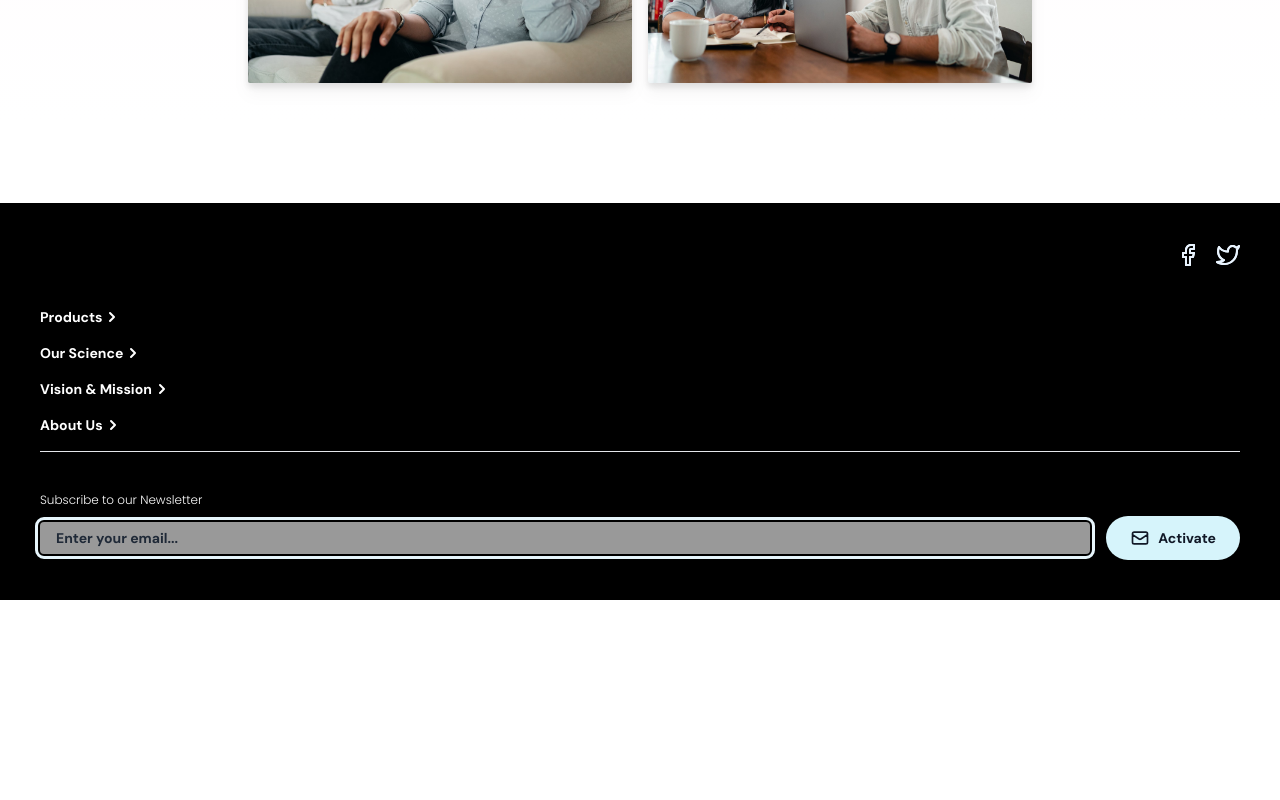
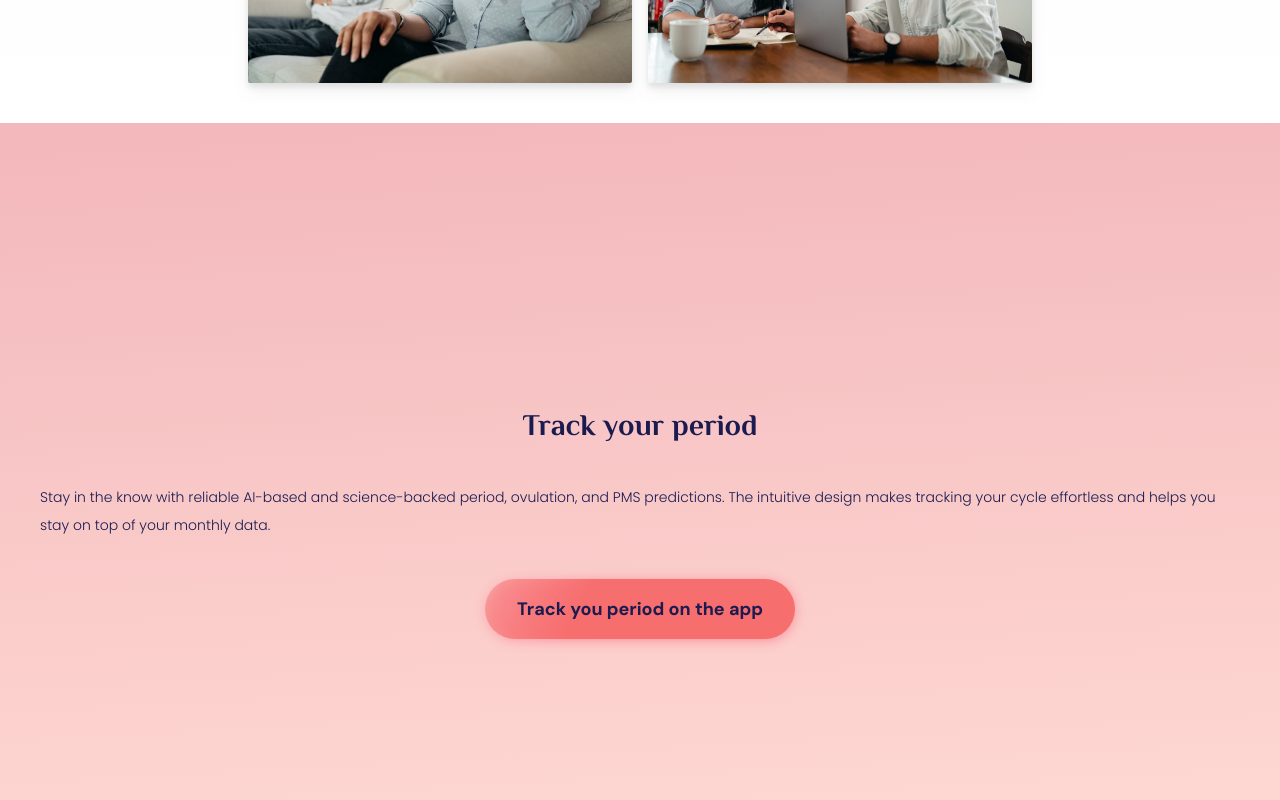
Before and after one commit to swaubhik/literate-octo-succotash, a Vue app: page /about in a window 1280 px wide. Shown: the part 3360-4160 px from the top of the page. Before the commit the page ends 3960 px from the top, so only its background shows below. Built offline with nearby package versions, Linux system fonts and the light colour scheme.

Commit message:
Update About.vue
Imported TrackPeriod.vue component

```diff
--- a/src/views/About.vue
+++ b/src/views/About.vue
@@ -30,6 +30,7 @@
     <Different />
     <Shop />
     <TrackMood />
+    <TrackPeriod />
   </div>
 </template>
 <script>
@@ -37,8 +38,9 @@ import Card from "../components/Card.vue";
 import Different from "../components/Different.vue";
 import Shop from "../components/Shop.vue";
 import TrackMood from "../components/TrackMood.vue";
+import TrackPeriod from "../components/TrackPeriod.vue";
 
 export default {
-  components: { Card, Different, Shop, TrackMood },
+  components: { Card, Different, Shop, TrackMood, TrackPeriod },
 };
 </script>
```
